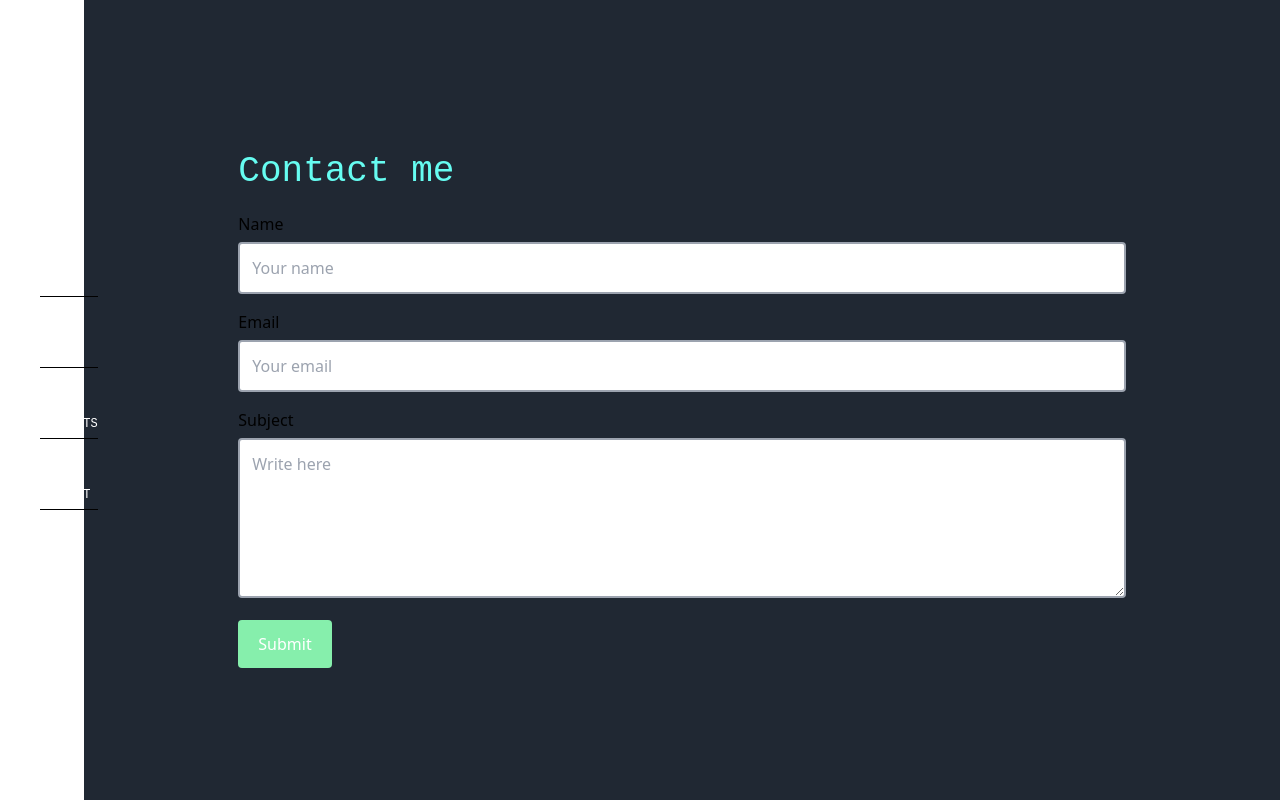
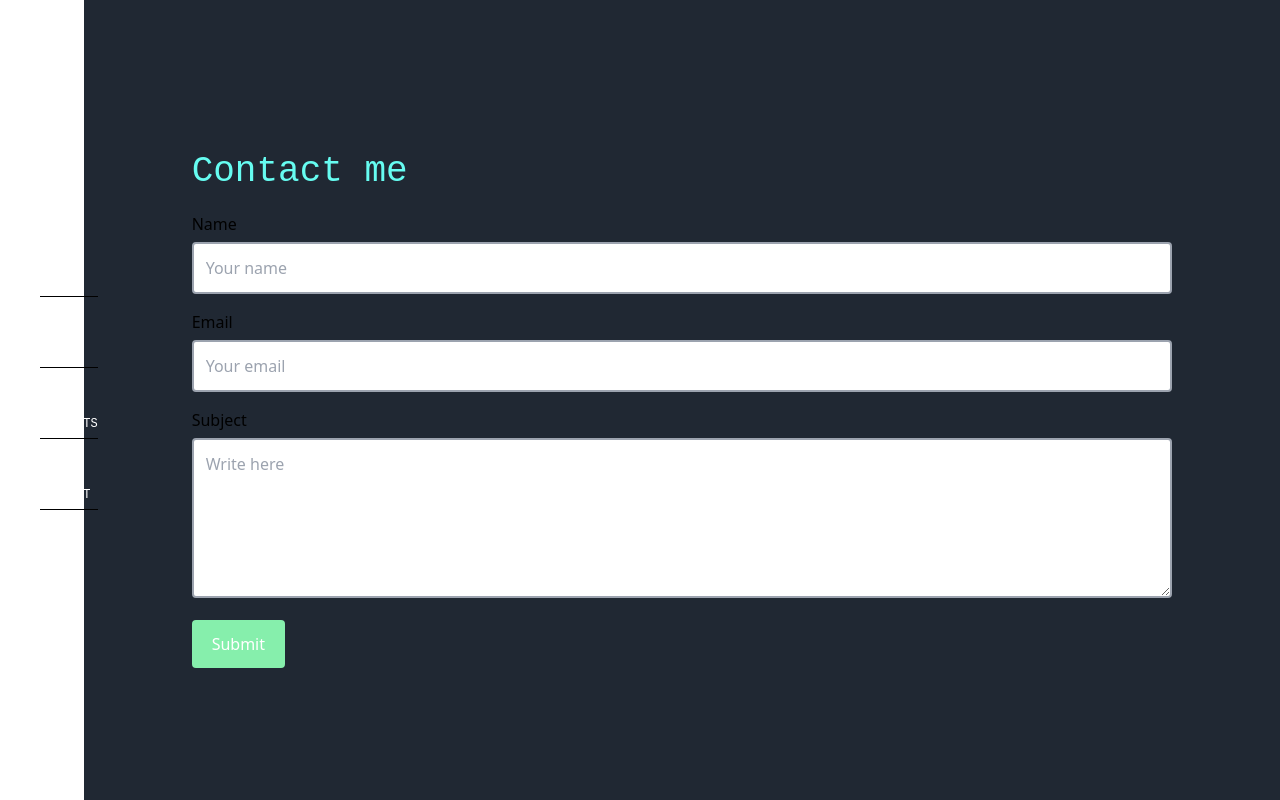
Before and after one commit to cfcmeireles/Portfolio-Carina, a Nuxt app: page /contacts in a window 1280 px wide. Built offline with nearby package versions, Linux system fonts and the light colour scheme.

Commit message:
add input submit to FormInput component

```diff
--- a/components/FormInput.vue
+++ b/components/FormInput.vue
@@ -1,19 +1,24 @@
 <template>
   <label :for="label"> {{ label }}</label>
   <input
-    v-if="type !== 'textarea'"
+    v-if="type === 'text' || type === 'email'"
     :type="type"
     :id="id"
     :placeholder="placeholder"
     class="w-full p-3 border-2 border-gray-400 rounded box-border mt-1.5 mb-4 resize-y"
   />
   <textarea
-    v-else
+    v-else-if="type === 'textarea'"
     class="w-full h-40 p-3 border-2 border-gray-400 rounded box-border mt-1.5 mb-4 resize-y"
     :type="type"
     :id="id"
     :placeholder="placeholder"
   ></textarea>
+  <input
+    v-else
+    class="py-3 px-5 rounded cursor-pointer text-white bg-green-300 hover:bg-green-500"
+    :type="type"
+  />
 </template>
 
 
@@ -22,7 +27,6 @@ export default {
   props: {
     label: {
       type: String,
-      required: true,
     },
     type: {
       type: String,
@@ -30,11 +34,9 @@ export default {
     },
     id: {
       type: String,
-      required: true,
     },
     placeholder: {
       type: String,
-      required: true,
     },
   },
 };
--- a/pages/contacts.vue
+++ b/pages/contacts.vue
@@ -22,12 +22,8 @@
             placeholder="Write here"
             type="textarea"
           />
+          <FormInput type="submit" />
         </form>
-        <input
-          class="py-3 px-5 rounded cursor-pointer text-white bg-green-300 hover:bg-green-500"
-          type="submit"
-          value="Submit"
-        />
       </div>
     </main>
   </body>
```
